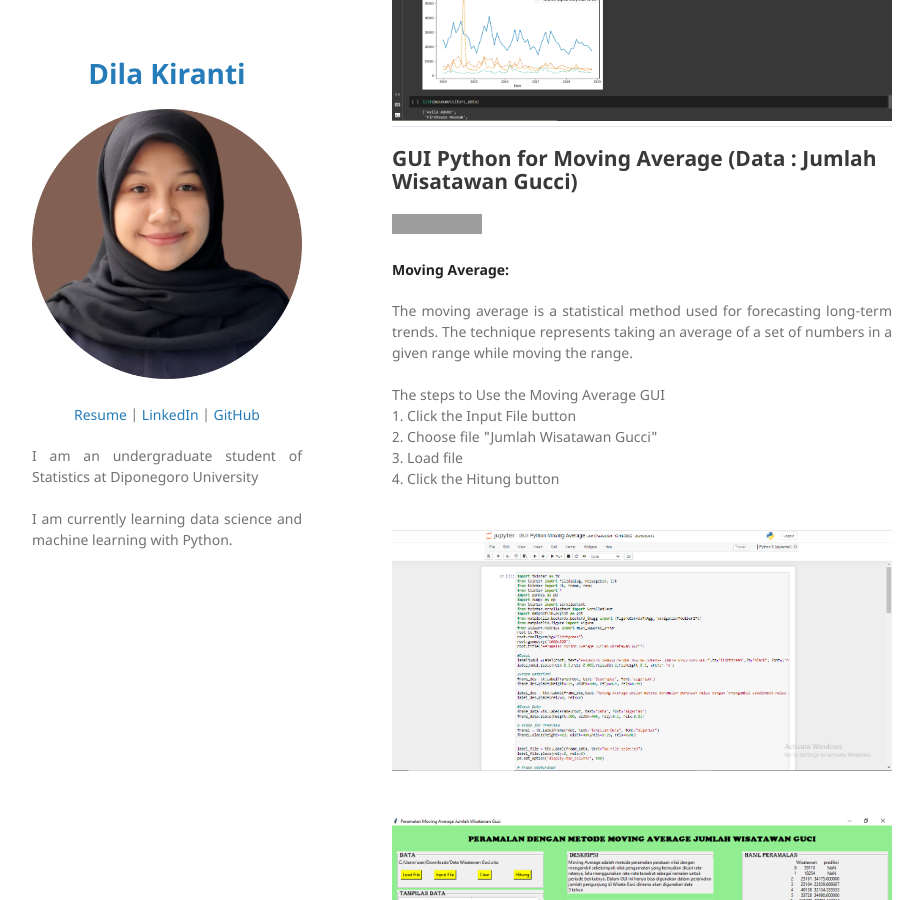
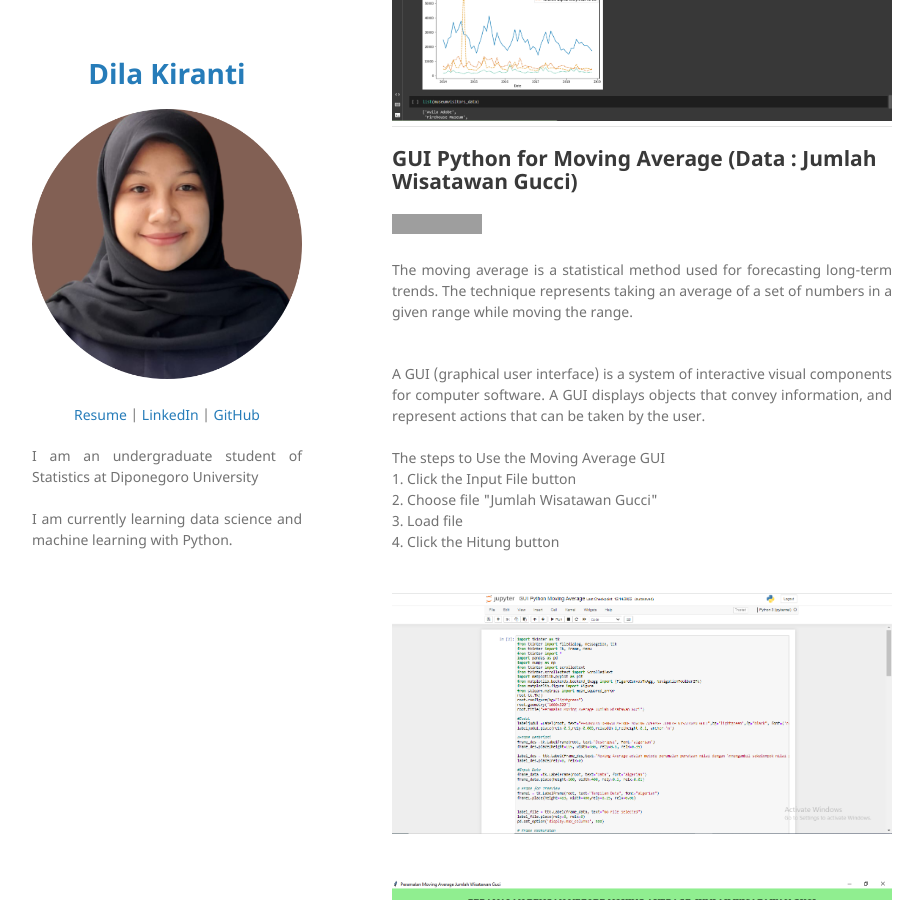
Before and after one commit to dilakiranti/Portfolio, a Jekyll site: the page built from index.md, in a window 1280 px wide and 900 px high, scrolled down 783 px. Shown: the whole window, without its empty margins (178-1101 px from the left). Built offline with Jekyll 4.4.1, drawn with Linux system fonts in a browser that asks for light colours; our own code applies the rules of GitHub Pages for plain Markdown files; grey boxes are pictures that could not be loaded.

Commit message:
Update index.md

```diff
--- a/index.md
+++ b/index.md
@@ -15,8 +15,9 @@
 
 [![View on GitHub](https://img.shields.io/badge/GitHub-View_on_GitHub-blue?logo=GitHub)](https://github.com/dilakiranti/Portofolio/blob/main/projects/GUI%20Python%20Moving%20Average.ipynb)
 
-**Moving Average:**
 <div style="text-align: justify"> The moving average is a statistical method used for forecasting long-term trends. The technique represents taking an average of a set of numbers in a given range while moving the range.</div>
+<br>
+<div style="text-align: justify"> A GUI (graphical user interface) is a system of interactive visual components for computer software. A GUI displays objects that convey information, and represent actions that can be taken by the user.</div>
 
 <div style="text-align: justify"><br>
 The steps to Use the Moving Average GUI<br>
```
